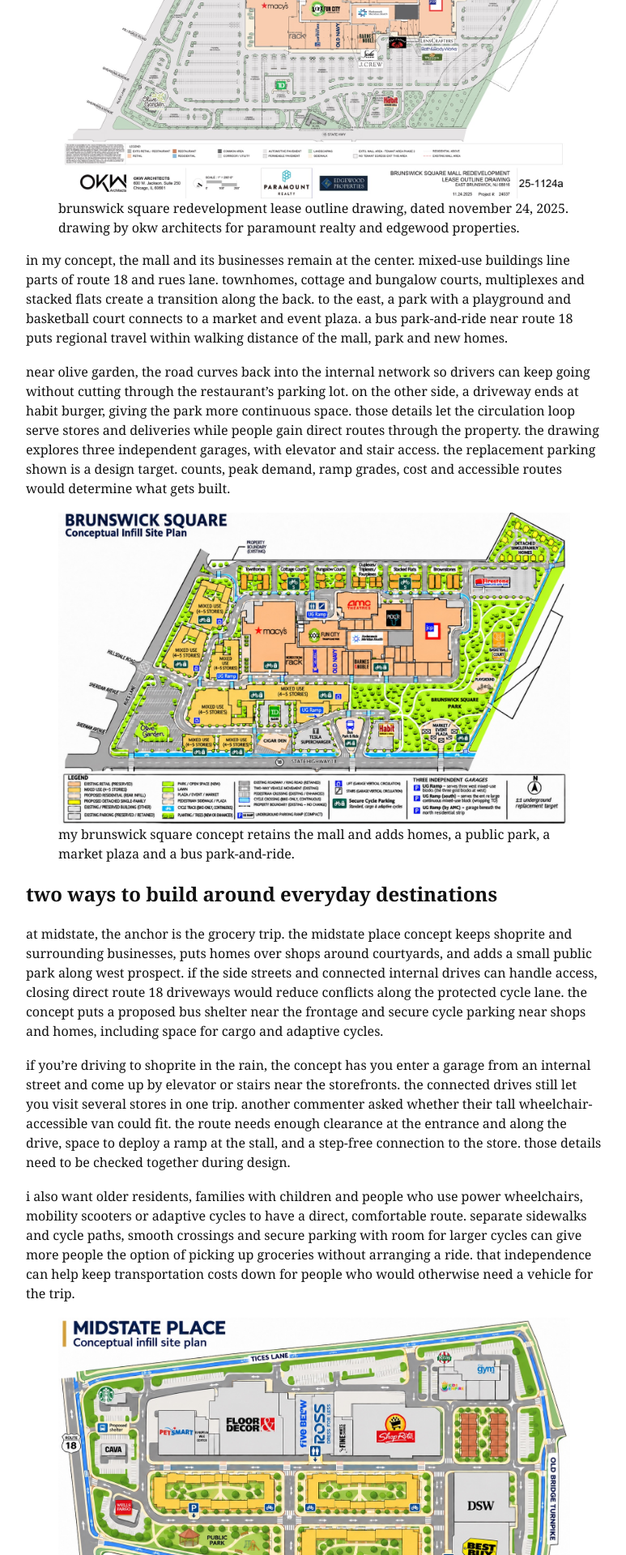
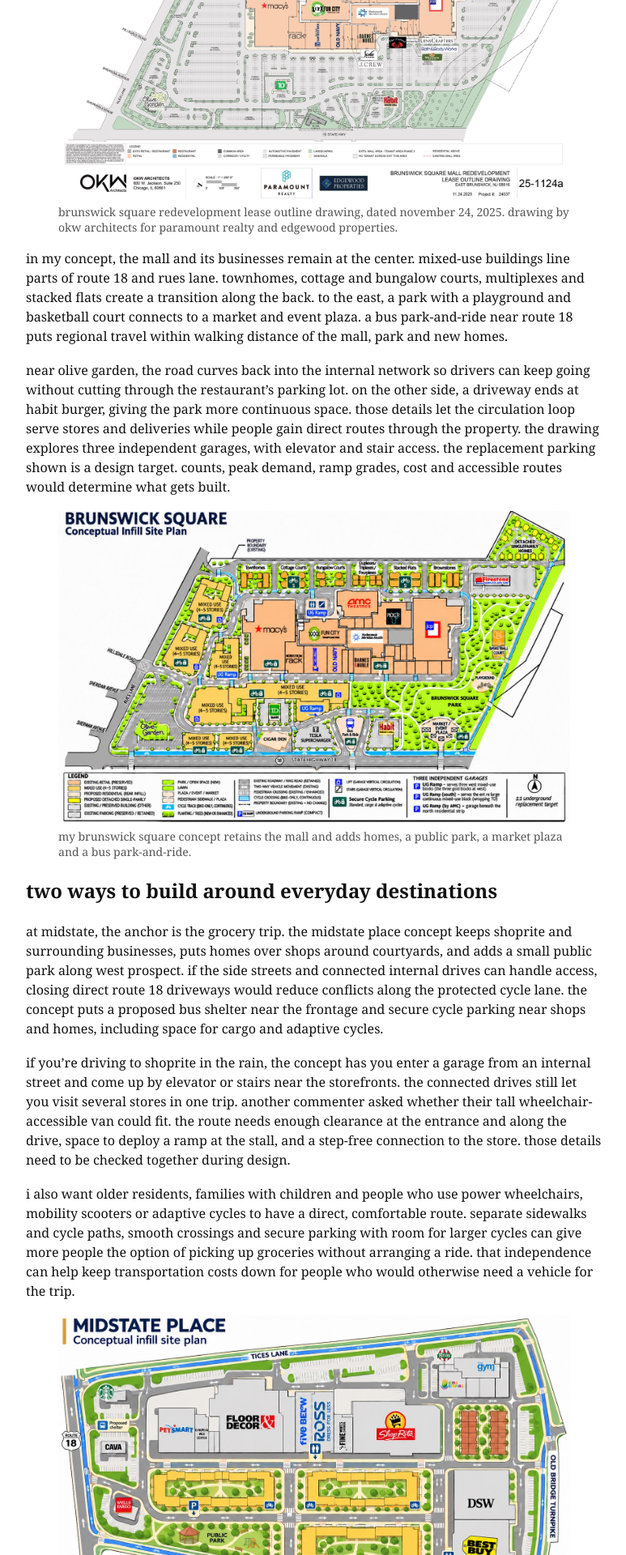
Before and after one commit to iamniam/niam.gg, a Jekyll site: the page built from _posts/2026-11-25-east-brunswick-beyond-the-parking-lot.md, in a window 1280 px wide. Shown: the part 942-2862 px from the top of the page at 81% size, without its empty margins (252-1025 px from the left). Built offline with Jekyll 4.4.1, drawn with Linux system fonts in a browser that asks for light colours.

Commit message:
Style photo captions in blog posts

```diff
--- a/assets/site.css
+++ b/assets/site.css
@@ -98,6 +98,12 @@ nav { display: flex; gap: 7px 20px; flex-wrap: wrap; }
 .post-body { margin: 25px 0 65px; }
 .post-body p, .post-body ul, .post-body ol { margin: 0 0 18px; }
 .post-body img { max-width: 100%; height: auto; }
+.post-body figcaption {
+  margin-top: 0.5em;
+  color: var(--muted);
+  font-size: 0.875em;
+  line-height: 1.4;
+}
 @media (max-width: 600px) {
   .page { padding: 18px 20px 28px; }
   .hero { padding: 23px 0 19px; }
```
